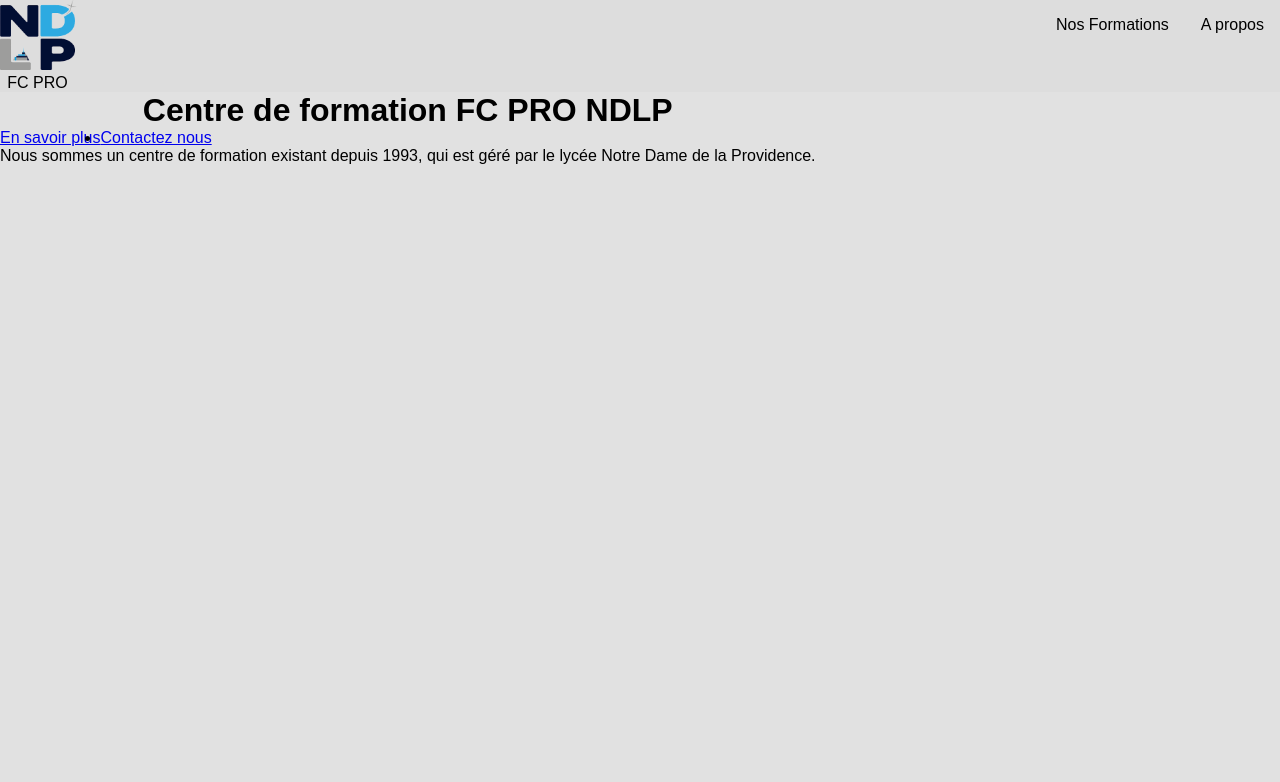
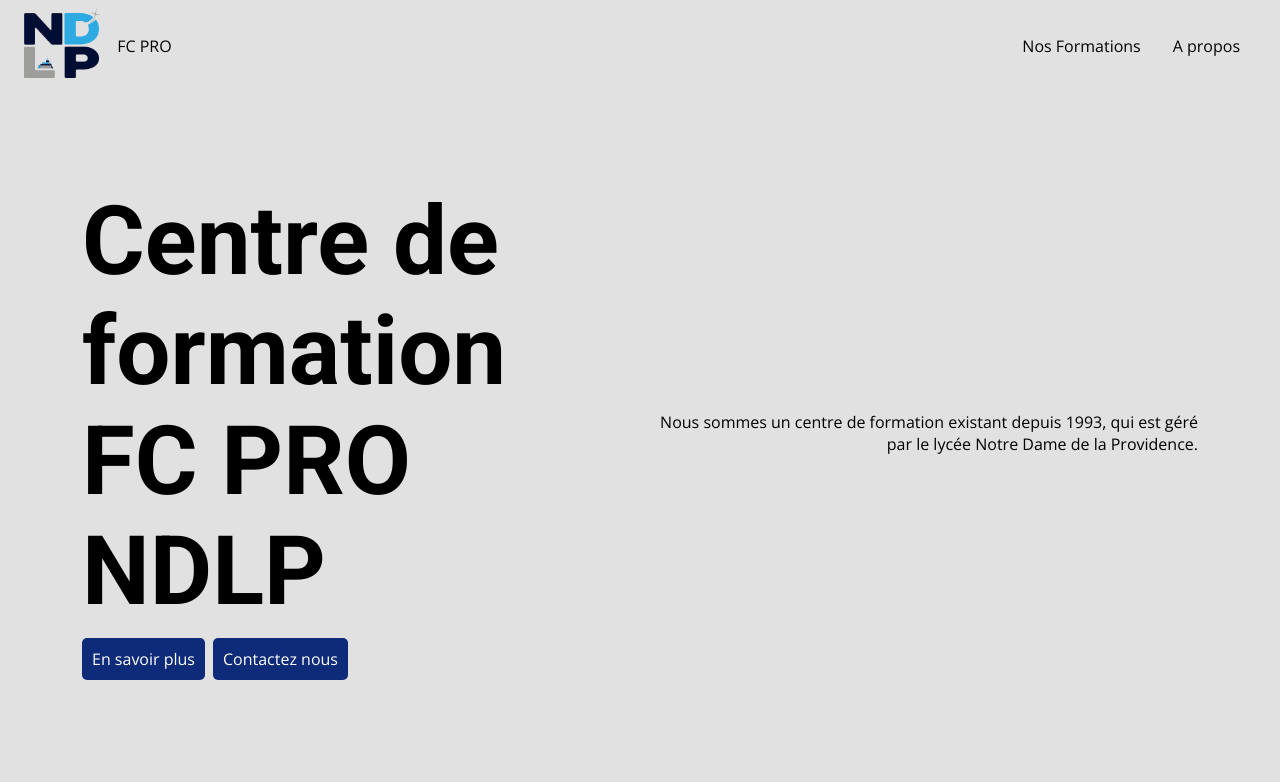
Before and after one commit to geekcatfr/projet-premiere-annee, a Python web app: template templates/index.html in a window 1280 px wide. Shown: the top 782 px of the page. Run offline with Jinja, Linux system fonts and the light colour scheme; the template is opened without the code that fills it, so the values that code supplies are empty.

Commit message:
corrected some mistakes

```diff
--- a/static/style.css
+++ b/static/style.css
@@ -1,9 +1,23 @@
+@import url("https://fonts.googleapis.com/css2?family=Open+Sans:ital,wght@0,300;0,400;0,500;0,600;0,700;0,800;1,300;1,400;1,500;1,600;1,700;1,800&family=Roboto:ital,wght@0,100;0,300;0,400;0,500;0,700;0,900;1,100;1,300;1,400;1,500;1,700;1,900&display=swap");
+:root {
+	--font-color: #000;
+	--button-color: #0d2b78;
+}
+
 html {
 	margin: 0;
 	padding: 0;
-    font-family: 'ABeeZee', arial;
+	font-family: "Open Sans", sans-serif;
 }
 
+.navbar a {
+	color: var(--font-color);
+	text-decoration: none;
+}
+
+.navbar ul {
+	list-style-type: none;
+}
 
 * {
 	padding: 0;
@@ -15,30 +29,21 @@ html {
 }
 
 .navbar {
-    background-color: #DDDD;
+	padding: 8px 24px 0px;
 	justify-content: space-between;
 }
 
-.navbar>* {
+.navbar,
+.left-content {
 	align-items: center;
 }
 
-.title {
-    margin: 0 0 0 .45em;
+.navbar img {
+	margin-right: 16px;
 }
 
-.title a {
-    color: rgb(28, 24, 22);
-}
-
-.title,
-.navigation {
-    list-style: none;
-}
-
-.title a,
-.navigation a {
-    text-decoration: none;
+.left-content {
+	display: flex;
 }
 
 .navigation {
@@ -47,15 +52,82 @@ html {
 
 .navigation a {
 	display: block;
-    padding: 1em;
-    color: black;
+	margin: 0.5em;
+	padding: 0.5em;
+	color: var(--font-color);
+	border-radius: 10px;
 }
 
 .navigation a:hover {
-    background: rgba(151, 151, 151, 0.867);
+	transition: 0.5s ease;
 }
 
-/* *********** media queries *********** */
+.wrapper {
+	height: calc(100vh - 100px);
+	padding-left: 82px;
+	padding-right: 82px;
+	flex-flow: column;
+	justify-content: center;
+}
+
+.button {
+	margin-top: 12px;
+}
+
+.button li {
+	color: white;
+	background-color: var(--button-color);
+	border-radius: 5px;
+	padding: 10px;
+	margin-right: 8px;
+}
+
+.button li a {
+	color: white;
+	text-decoration: none;
+}
+
+.button {
+	list-style: none;
+	justify-content: center;
+}
+
+h1.para1 {
+	font-family: Roboto;
+	font-style: normal;
+	font-weight: bold;
+	font-size: 96px;
+	line-height: 112px;
+	line-height: 110px;
+}
+
+.navbar img {
+	height: 70px;
+}
+
+.grid {
+	display: grid;
+	grid-template-columns: repeat(2, 1fr);
+	gap: 10px;
+	grid-auto-rows: minmax(100px, auto);
+}
+
+.left {
+	display: flex;
+	align-items: flex-start;
+	flex-flow: column;
+	grid-column: 1;
+	grid-row: 1;
+}
+
+.right {
+	align-items: center;
+	display: flex;
+	text-align: right;
+	grid-column: 2;
+	grid-row: 1;
+}
+
 @media all and (max-width: 400px) {
 	.flex-container {
 		flex-direction: column;
@@ -69,14 +141,22 @@ html {
 		width: 100%;
 		justify-content: space-around;
 	}
+
+	.grid {
+		grid-template-columns: 1fr;
+		grid-template-rows: 1fr;
 	}
 
+	.left,
+	.right {
+		grid-column: auto;
+		grid-row: auto;
+	}
+}
 
-/* ****** ****** */
 @media all and (max-width: 300px) {
-
 	.title {
-        margin: .25em 0;
+		margin: 0.25em 0;
 		align-self: left;
 	}
 
@@ -87,35 +167,5 @@ html {
 	.navigation a {
 		text-align: left;
 		padding: 10px;
-        border-top: 1px solid rgba(255, 255, 255, 0.3);
-        border-bottom: 1px solid rgba(0, 0, 0, 0.1);
-    }
-
-    .navigation li:last-of-type a {
-        border-bottom: none;
 	}
 }
-
-img {
-    height: 70px;
-  }
-
-.div {
-   display: flex;
-   justify-content: flex-end;
-}
-
-.para1 {
-    margin-left: auto;
-    margin-right: auto;
-    text-align: center;
-}
-.para2 {
-    margin-left: auto;
-    margin-right: auto;
-    text-align: center;
-}
-.button1{
-    text-align: center;
-    margin-left: 550px;
-}
```
Lines whose indentation alone changed are shown as unchanged.
